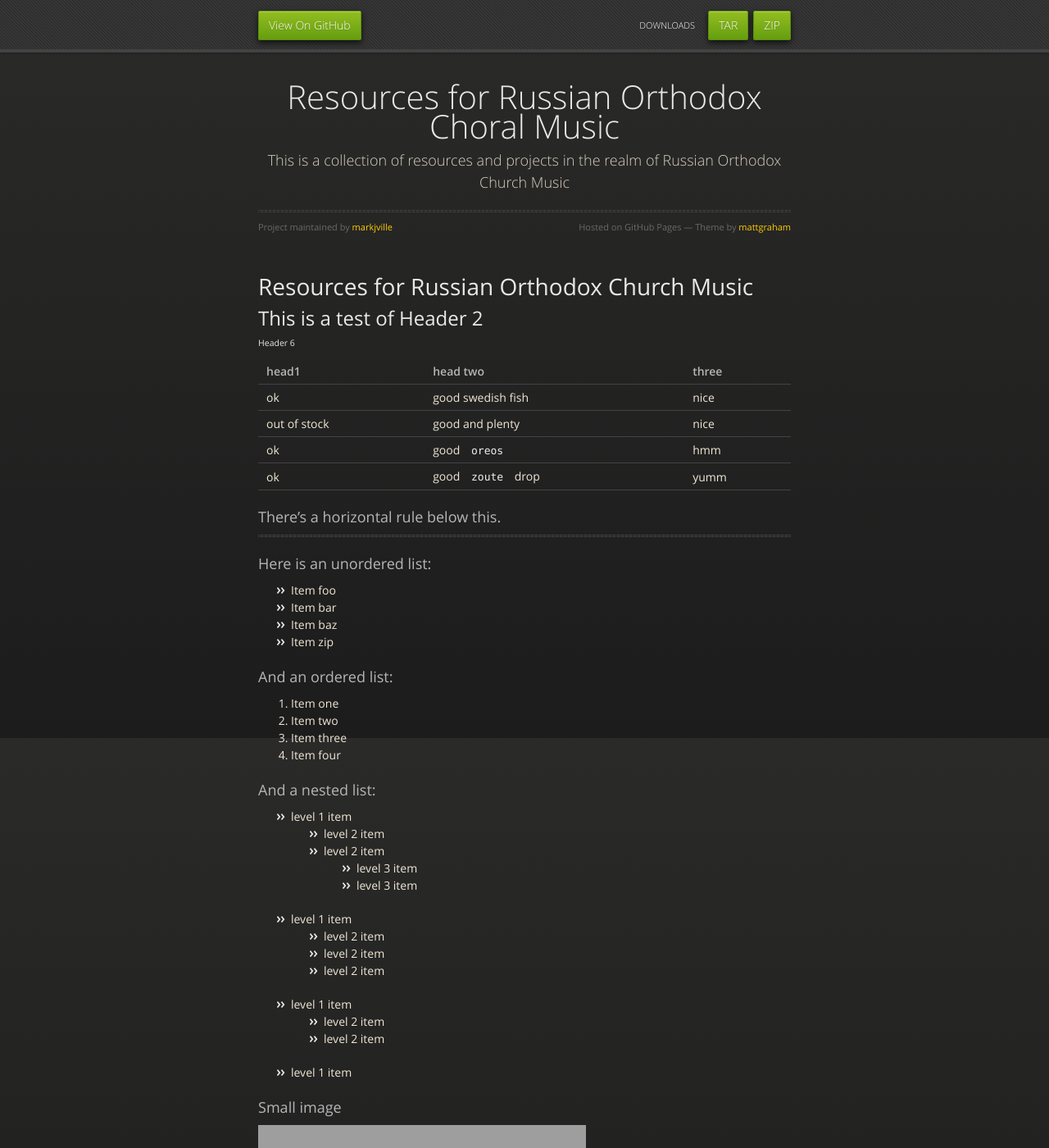
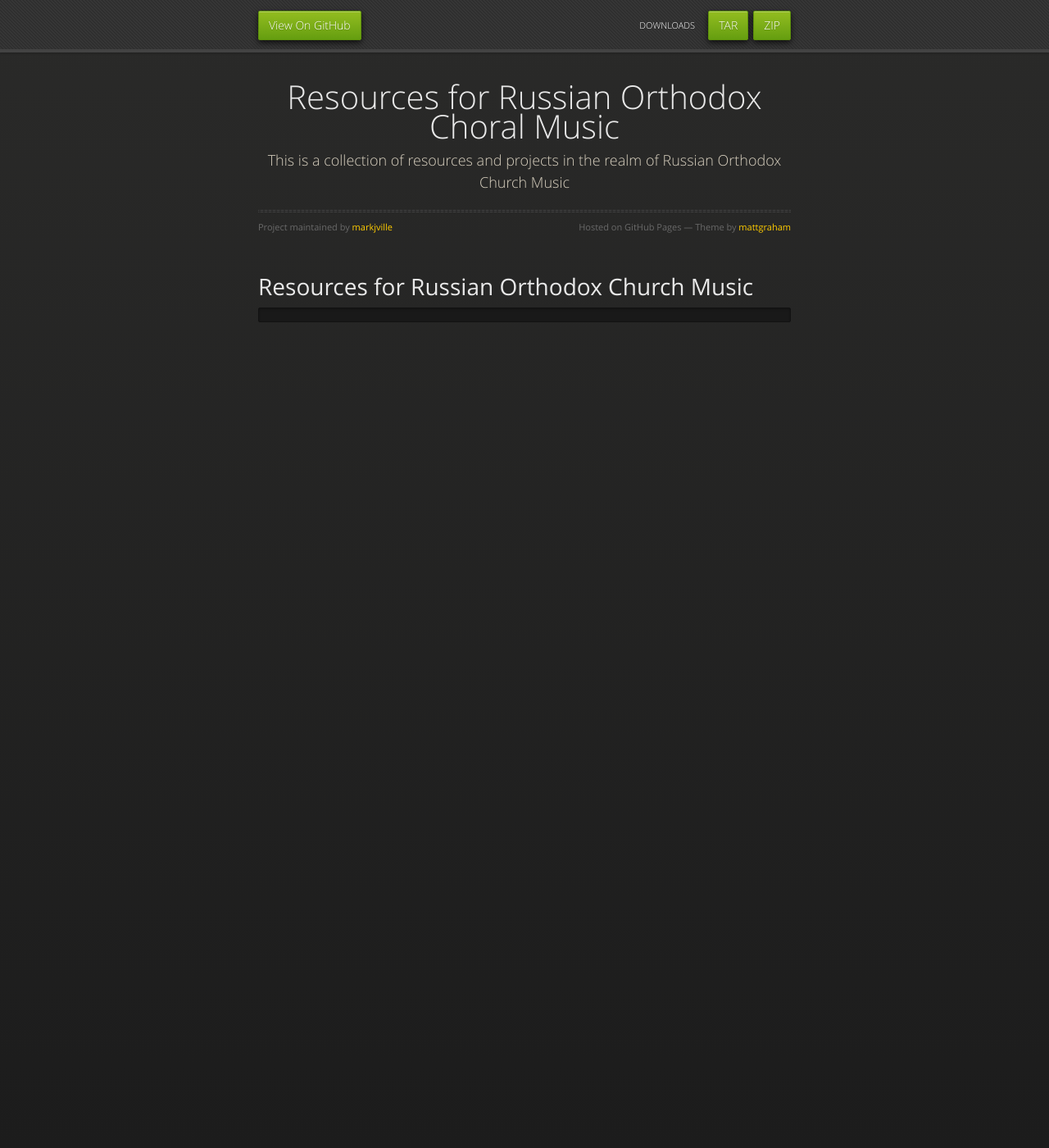
Before and after one commit to markjville/markjville.github.io, a Jekyll site: the page built from index.md, in a window 1280 px wide and 1400 px high. Shown: the whole window at 82% size. Built offline with Jekyll 4.4.1, drawn with Linux system fonts in a browser that asks for light colours; our own code applies the rules of GitHub Pages for plain Markdown files; some of the changed text lies outside the part shown; grey boxes are pictures that could not be loaded.

Commit message:
Update index.md

````diff
--- a/index.md
+++ b/index.md
@@ -5,77 +5,6 @@ layout: default
 
 # Resources for Russian Orthodox Church Music
 
-## This is a test of Header 2
-
-###### Header 6
-
-| head1        | head two          | three |
-|:-------------|:------------------|:------|
-| ok           | good swedish fish | nice  |
-| out of stock | good and plenty   | nice  |
-| ok           | good `oreos`      | hmm   |
-| ok           | good `zoute` drop | yumm  |
-
-### There's a horizontal rule below this.
-
-* * *
-
-### Here is an unordered list:
-
-*   Item foo
-*   Item bar
-*   Item baz
-*   Item zip
-
-### And an ordered list:
-
-1.  Item one
-1.  Item two
-1.  Item three
-1.  Item four
-
-### And a nested list:
-
-- level 1 item
-  - level 2 item
-  - level 2 item
-    - level 3 item
-    - level 3 item
-- level 1 item
-  - level 2 item
-  - level 2 item
-  - level 2 item
-- level 1 item
-  - level 2 item
-  - level 2 item
-- level 1 item
-
-### Small image
-
-![Octocat](https://github.githubassets.com/images/icons/emoji/octocat.png)
-
-### Large image
-
-![Branching](https://guides.github.com/activities/hello-world/branching.png)
-
-
-### Definition lists can be used with HTML syntax.
-
-<dl>
-<dt>Name</dt>
-<dd>Godzilla</dd>
-<dt>Born</dt>
-<dd>1952</dd>
-<dt>Birthplace</dt>
-<dd>Japan</dd>
-<dt>Color</dt>
-<dd>Green</dd>
-</dl>
 
 ```
-Long, single-line code blocks should not wrap. They should horizontally scroll if they are too long. This line should be long enough to demonstrate this.
 ```
-
-```
-The final element.
-```
````
